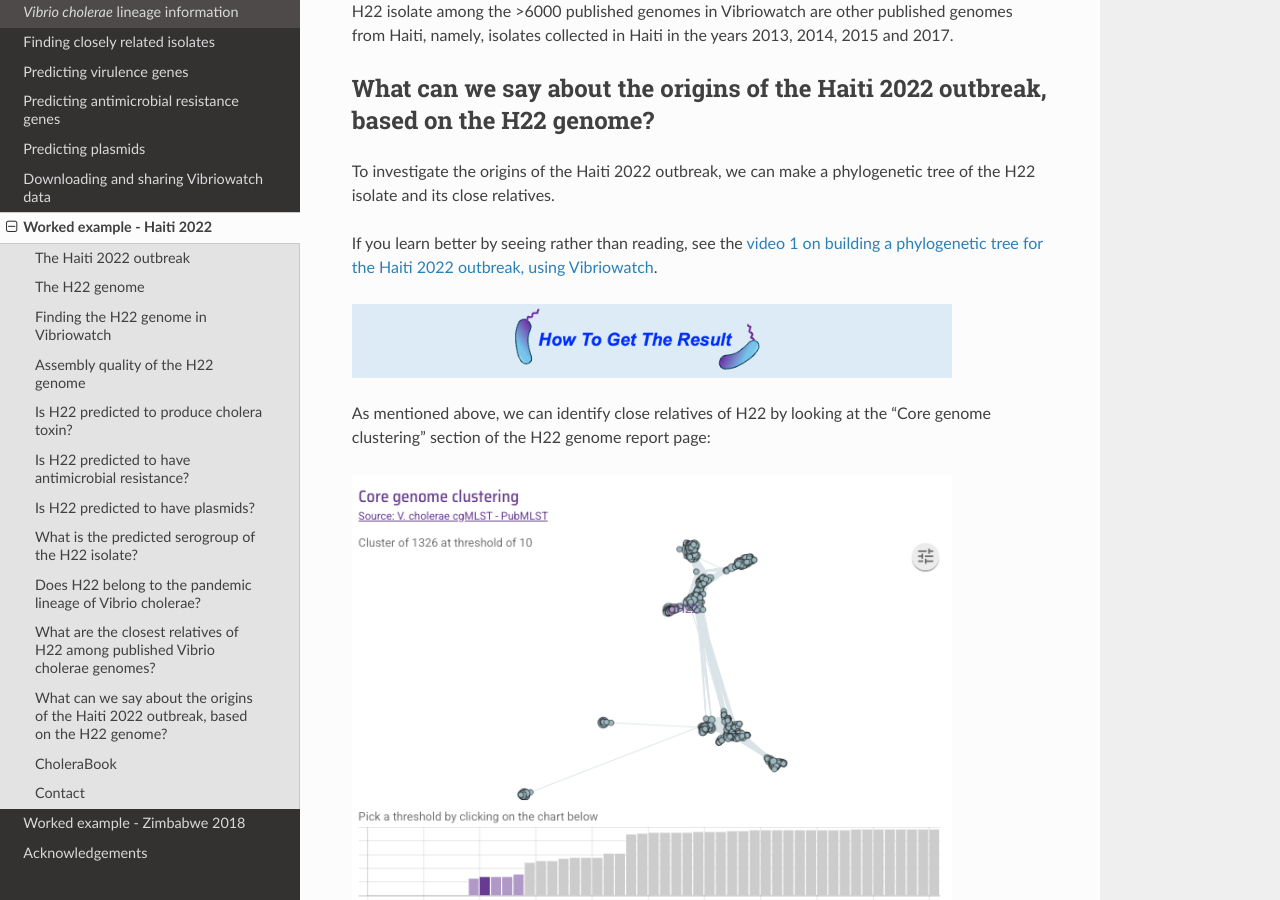
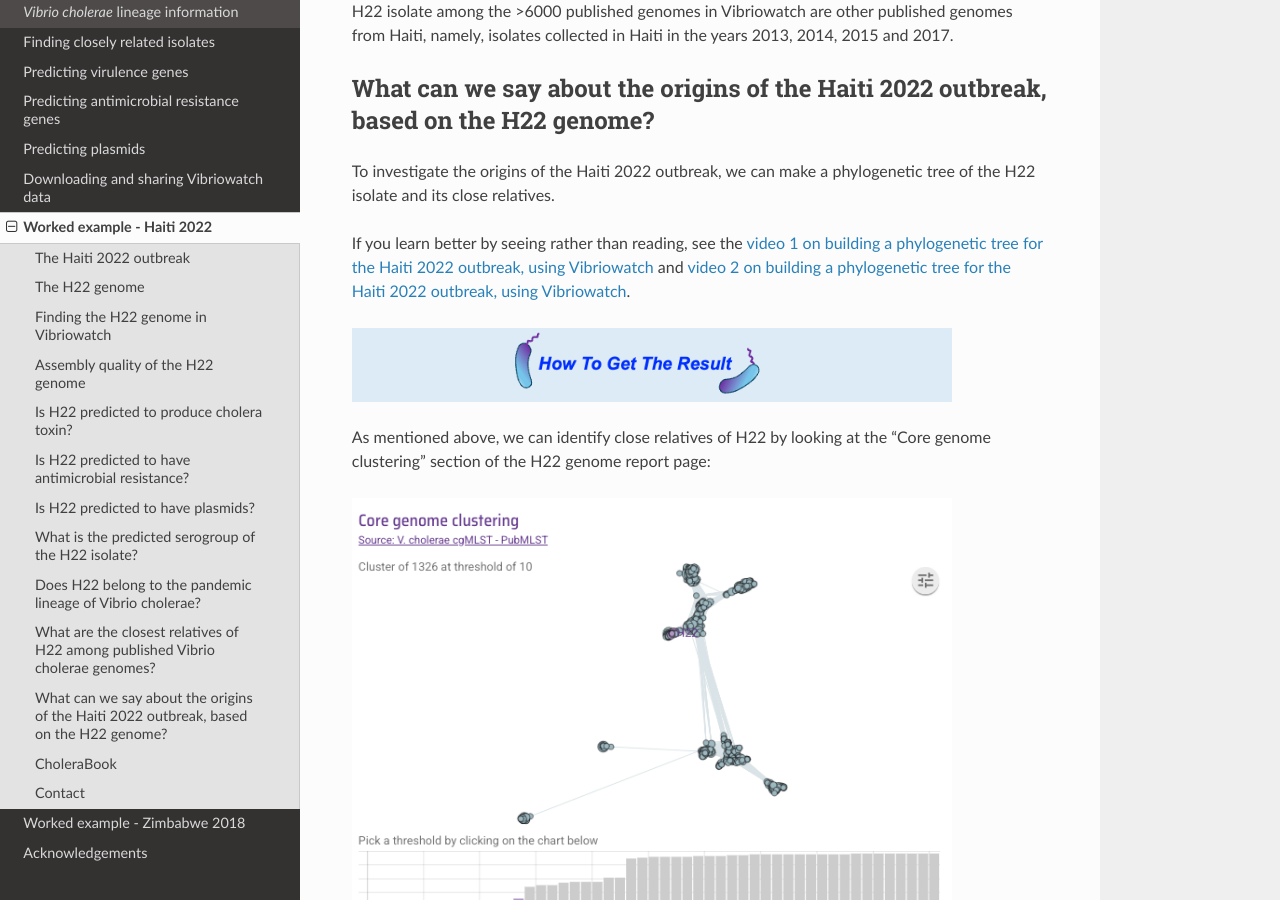
Before and after one commit to avrilcoghlan/vibriowatch, a Sphinx documentation site: the page built from docs/source/haiti.rst, in a window 1280 px wide and 900 px high, scrolled down 14863 px. Built offline with Sphinx 7.4.7 and the Read the Docs theme 3.1.0, drawn with Linux system fonts in a browser that asks for light colours.

Commit message:
Update haiti.rst

```diff
--- a/docs/source/haiti.rst
+++ b/docs/source/haiti.rst
@@ -377,9 +377,12 @@
 To investigate the origins of the Haiti 2022 outbreak, we can make a phylogenetic tree of the H22 isolate and its
 close relatives.
 
-If you learn better by seeing rather than reading, see the `video 1 on building a phylogenetic tree for the Haiti 2022 outbreak, using Vibriowatch`_.
+If you learn better by seeing rather than reading, see the `video 1 on building a phylogenetic tree for the Haiti 2022 outbreak, using Vibriowatch`_
+and `video 2 on building a phylogenetic tree for the Haiti 2022 outbreak, using Vibriowatch`_.
 
 .. _video 1 on building a phylogenetic tree for the Haiti 2022 outbreak, using Vibriowatch: https://youtu.be/ElX32K3QnQE
+
+.. _video 2 on building a phylogenetic tree for the Haiti 2022 outbreak, using Vibriowatch: https://youtu.be/LFQYJLugBQw
 
 .. image:: HowToGetTheResult.png
   :width: 600
```
